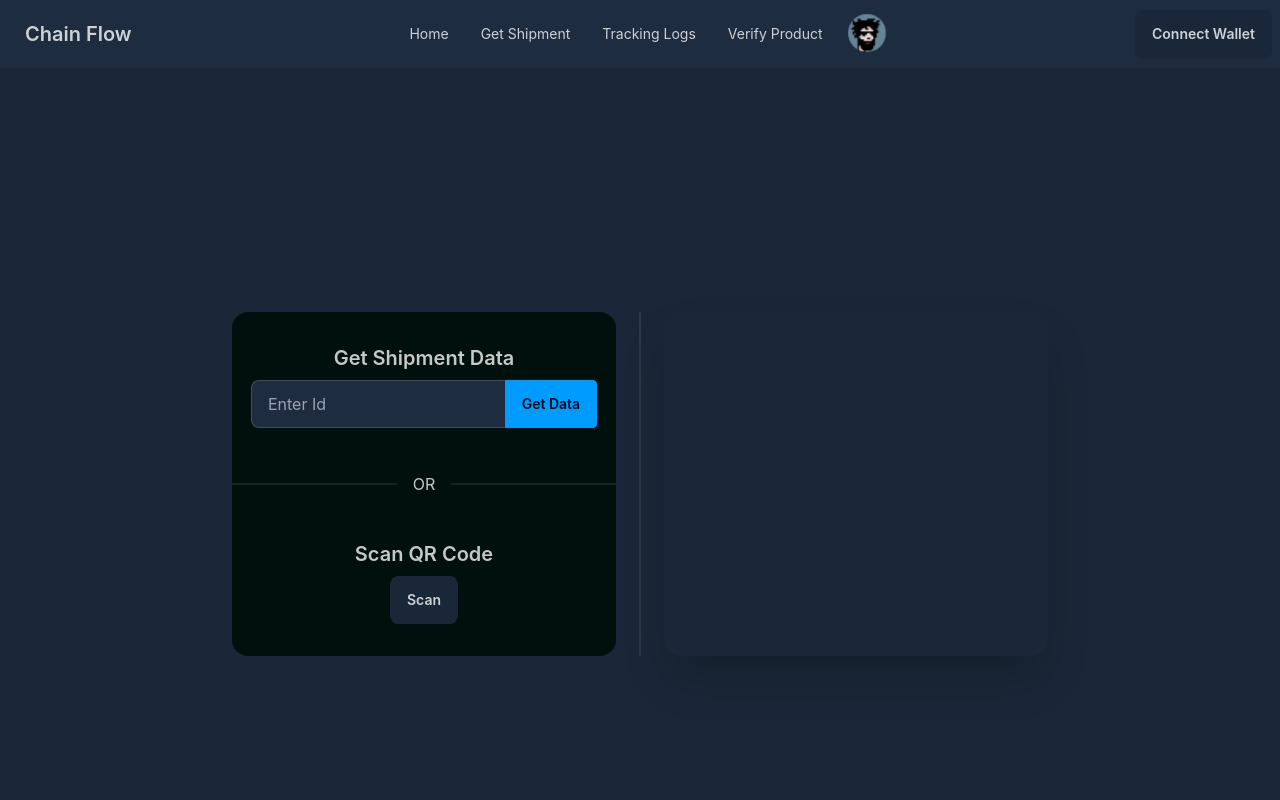
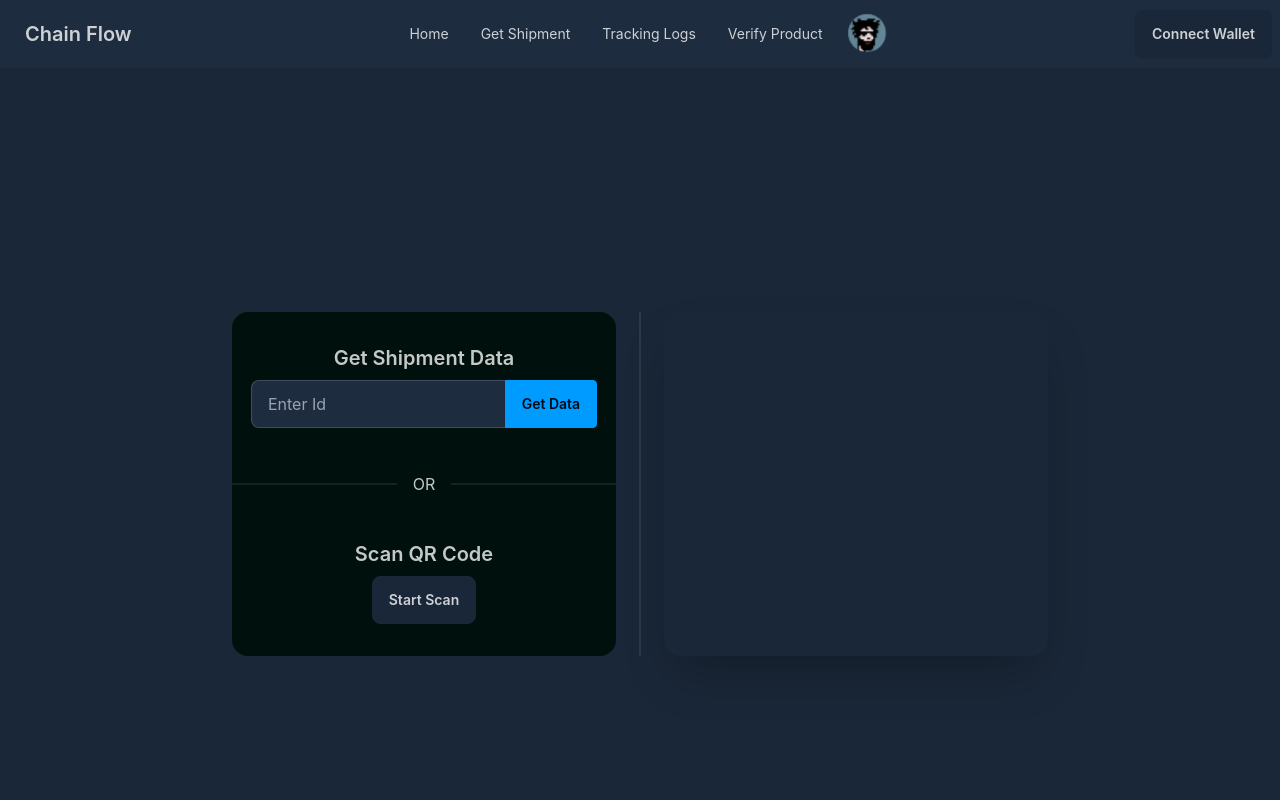
Before and after one commit to Shaunfurtado/WEb3-based-supply-chain-management-system, a React (Create React App) app: page /get-shipment in a window 1280 px wide. Shown: the top 800 px of the page. Built offline with nearby package versions, Linux system fonts and the light colour scheme.

Commit message:
Get SHipment working Stable

```diff
--- a/src/components/GetShipment.jsx
+++ b/src/components/GetShipment.jsx
@@ -4,6 +4,7 @@ import QrReader from "react-qr-scanner";
 const GetShipment = ({ getShipment }) => {
   const [index, setIndex] = useState(0);
   const [singleShipmentData, setSingleShipmentData] = useState();
+  const [isScanning, setIsScanning] = useState(false);
 
   const getShipmentData = async () => {
     try {
@@ -33,14 +34,21 @@ const GetShipment = ({ getShipment }) => {
   const handleScan = (data) => {
     if (data) {
       console.log("Result of scan: ", data);
-      const numData = parseInt(data.text, 10);
+      const scannedData = data.text;
+      if (scannedData.length > 42) {
+        const remainingData = scannedData.substring(42);
+        const numData = parseInt(remainingData, 10);
         if (!isNaN(numData)) {
           setIndex(numData);
+          setIsScanning(false);
           getShipmentData();
         } else {
+          console.error("Scanned data is not a valid number: ", remainingData);
+        }
+      } else {
         console.error(
-          "Scanned data is not a valid number or is zero: ",
-          data.text
+          "Scanned data does not contain enough characters: ",
+          scannedData
         );
       }
     }
@@ -48,6 +56,10 @@ const GetShipment = ({ getShipment }) => {
 
   const handleError = (err) => {
     console.error(err);
+  };
+
+  const toggleScanner = () => {
+    setIsScanning((prev) => !prev);
   };
 
   return (
@@ -72,7 +84,7 @@ const GetShipment = ({ getShipment }) => {
                       onClick={() => getShipmentData()}
                       className="card-actions justify-end"
                     >
-                      <button className="btn join-item rounded btn-primary ">
+                      <button className="btn join-item rounded btn-primary">
                         Get Data
                       </button>
                     </div>
@@ -83,14 +95,19 @@ const GetShipment = ({ getShipment }) => {
               <form onSubmit={(e) => e.preventDefault()}>
                 <div className="card-body items-center text-center">
                   <h2 className="card-title">Scan QR Code</h2>
-                  <label htmlFor="my_modal_7" className="btn">
-                    Scan
+                  <label
+                    htmlFor="my_modal_7"
+                    className="btn"
+                    onClick={toggleScanner}
+                  >
+                    {isScanning ? "Stop Scan" : "Start Scan"}
                   </label>
                   <input
                     type="checkbox"
                     id="my_modal_7"
                     className="modal-toggle"
                   />
+                  {isScanning && (
                     <div className="modal" role="dialog">
                       <div className="modal-box">
                         <QrReader
@@ -104,6 +121,7 @@ const GetShipment = ({ getShipment }) => {
                         Close
                       </label>
                     </div>
+                  )}
                 </div>
               </form>
             </div>
```
Lines whose indentation alone changed are shown as unchanged.
